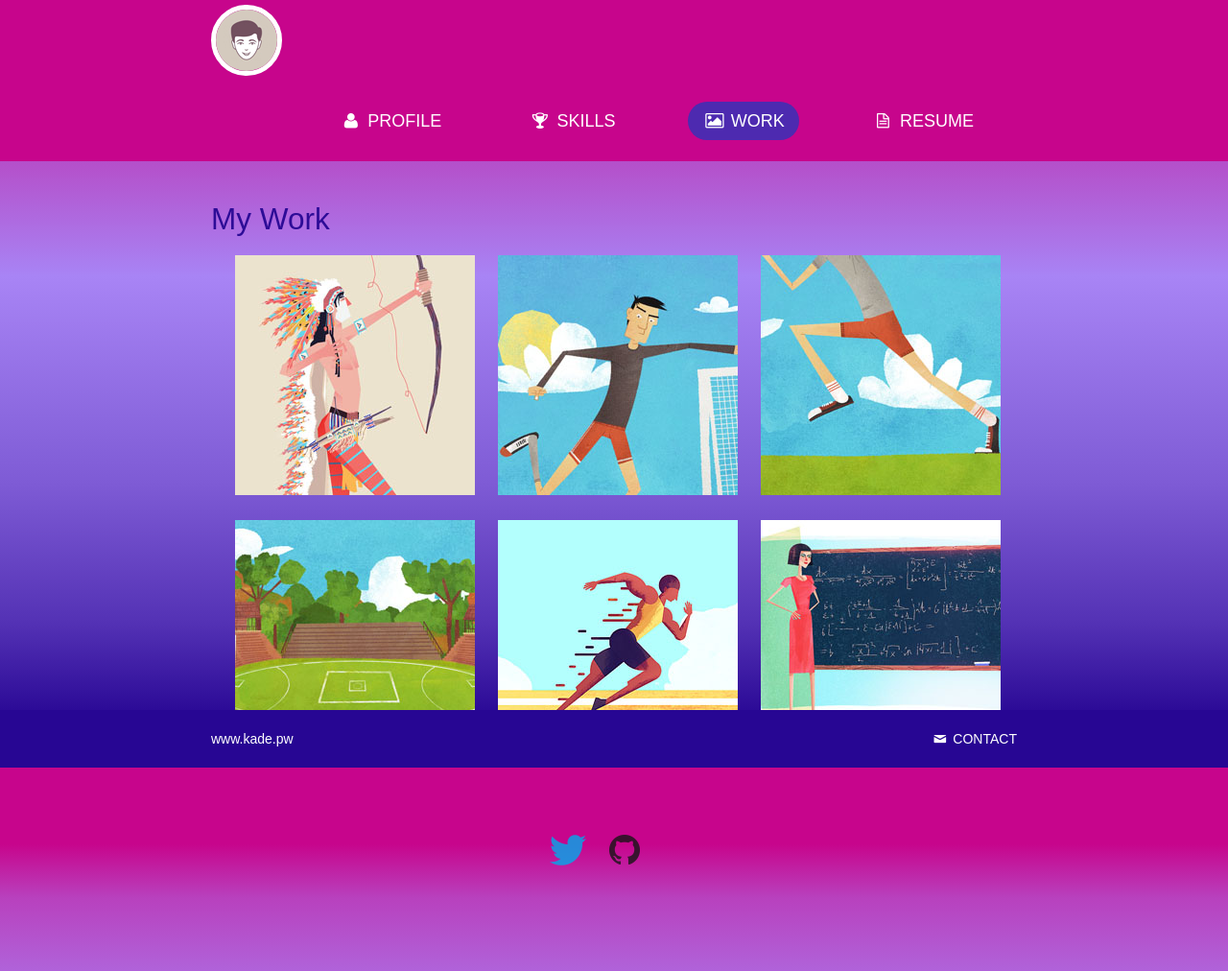
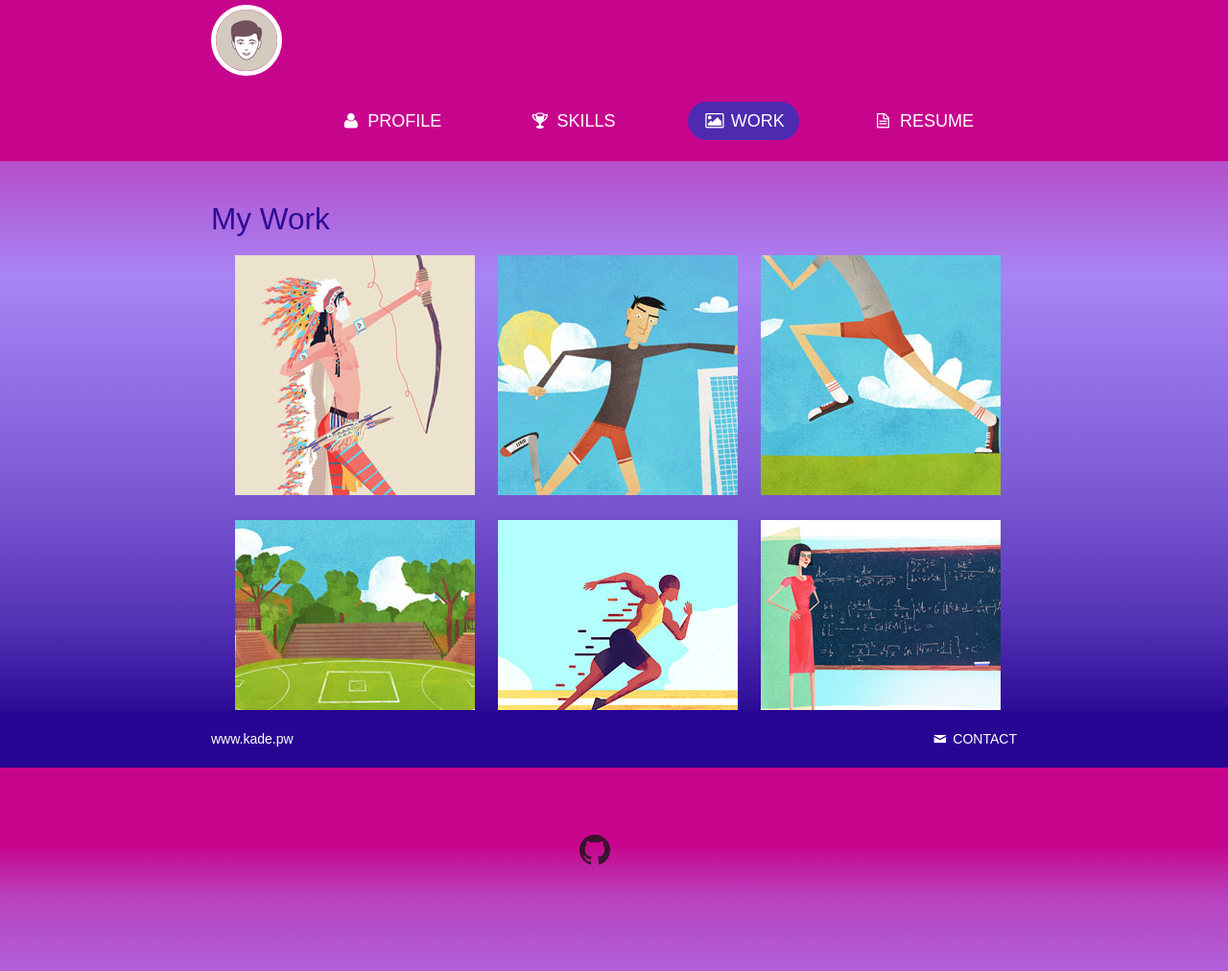
Before and after one commit to zkade0/kade.pw, a website built with Parcel: page work.html in a window 1280 px wide. Shown: the whole page at 96% size. Built offline with nearby package versions, Linux system fonts and the light colour scheme; a web font is replaced by a local one.

Commit message:
a bit more work

```diff
--- a/work.html
+++ b/work.html
@@ -53,7 +53,7 @@
 
 <div class="row social">
   <ul class="social-icons">
-    <li><a href="https://twitter.com/_kade__4"><img src="img/twitter.png" alt=""></a></li>
+   <!-- <li><a href="https://twitter.com/_kade__4"><img src="img/twitter.png" alt=""></a></li>-->
     <li><a href="https://github.com/zkade0"><img src="img/github.jpg" alt=""></a></li>
   </ul>
 </div>
```
Also changed, not shown: index.html (+1 -1 lines), resume.html (+1 -1 lines).
